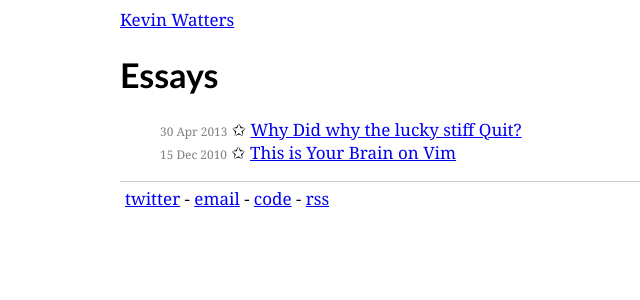
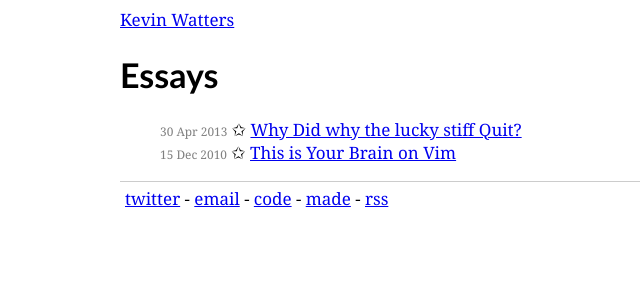
Before and after one commit to kevinw/kevinw.github.com, a Jekyll site: the page built from index.html, in a window 1280 px wide. Shown: the top 300 px of the page, without its empty margins (170-810 px from the left). Built offline with Jekyll 4.4.1, drawn with Linux system fonts in a browser that asks for light colours; Markdown is read by kramdown in place of the engine named in the settings.

Commit message:
add "made" section

```diff
--- a/_includes/twitter.html
+++ b/_includes/twitter.html
@@ -1,4 +1,8 @@
 
 <div class="footer">
-    <a href="http://twitter.com/kevinwatters">twitter</a> - <a href="mailto:kevinwatters@gmail.com">email</a> - <a href="http://github.com/kevinw">code</a> - <a href="http://kevinw.github.io/atom.xml">rss</a>
+    <a href="http://twitter.com/kevinwatters">twitter</a> -
+    <a href="mailto:kevinwatters@gmail.com">email</a> -
+    <a href="http://github.com/kevinw">code</a> -
+    <a href="http://kevinw.github.io/made">made</a> -
+    <a href="http://kevinw.github.io/atom.xml">rss</a>
 </div>
```
Also changed, not shown: made/index.html (added, +8 -0 lines), made/normalwizard.jpg (added), made/siliconking2.jpg (added).
